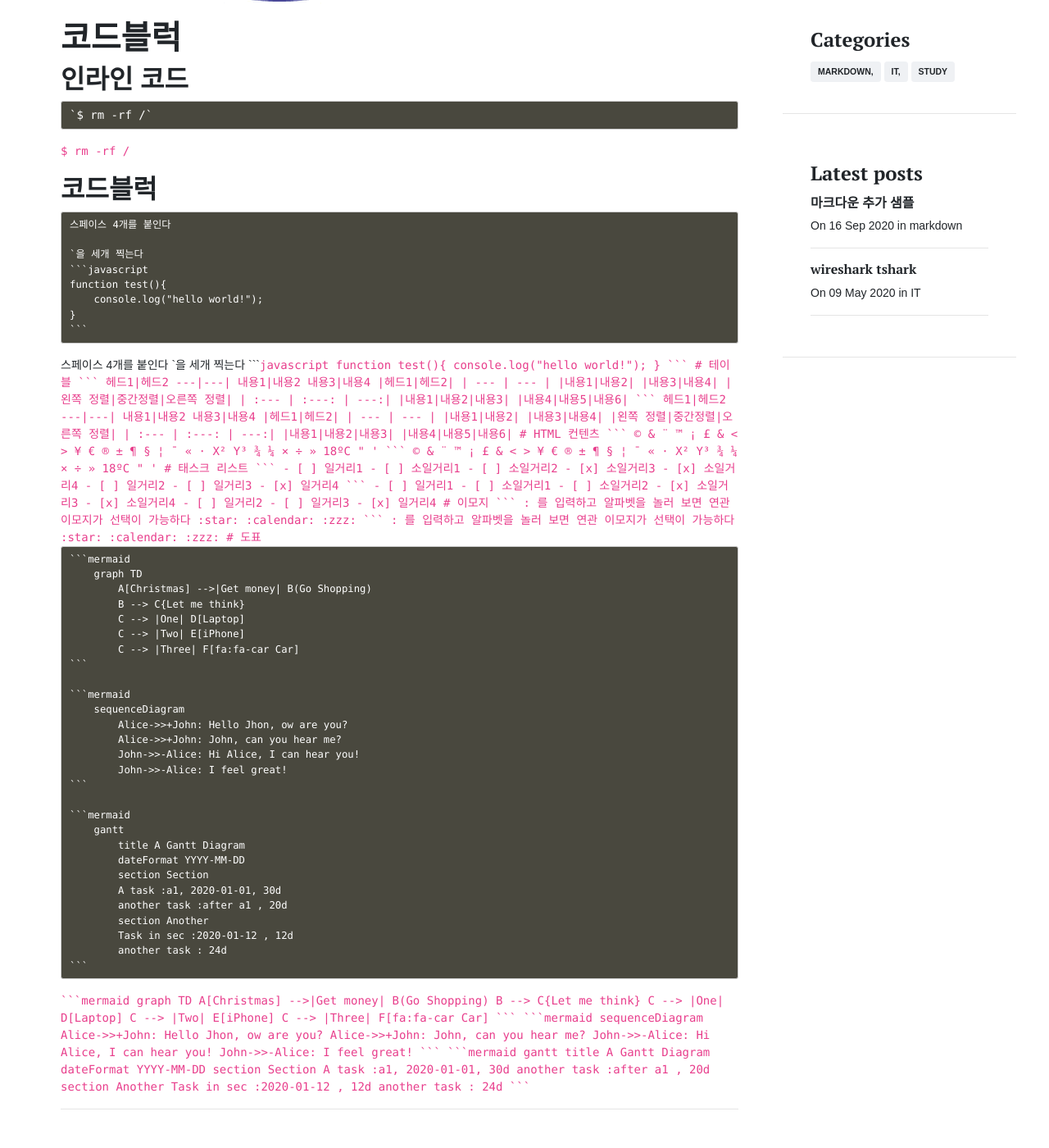
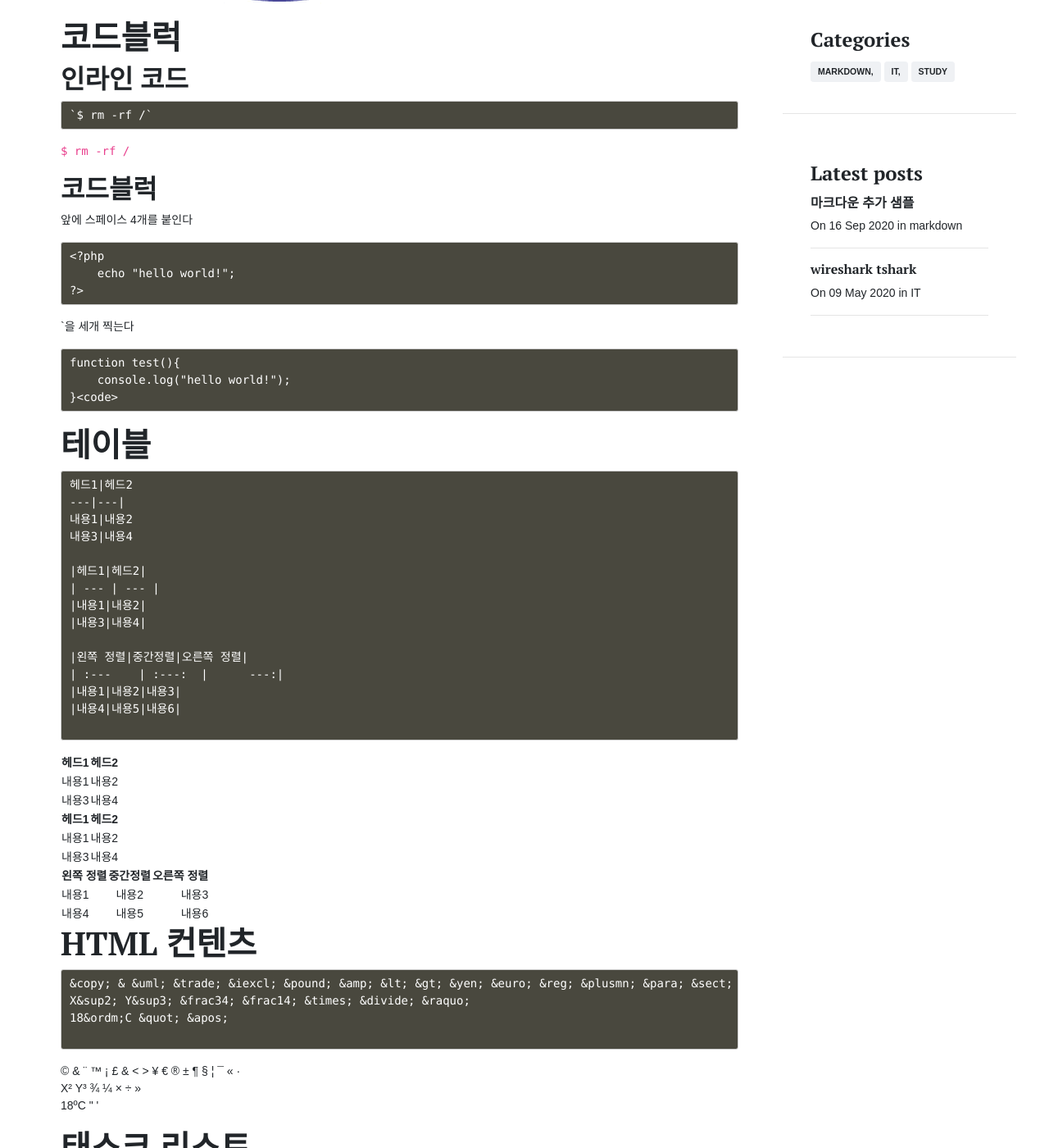
Before and after one commit to cholchori/cholchori.github.io, a Jekyll site: the page built from _posts/2020-09-16-markdown-ext.md, in a window 1280 px wide and 1400 px high, scrolled down 4381 px. Shown: the whole window at 82% size. Built offline with Jekyll 4.4.1, drawn with Linux system fonts in a browser that asks for light colours; emoji names are drawn with the system emoji font; some web fonts are replaced; comment, search, counter and statistics services are not loaded; some of the changed text lies outside the part shown.

Commit message:
Update 2020-09-16-markdown-ext.md

````diff
--- a/_posts/2020-09-16-markdown-ext.md
+++ b/_posts/2020-09-16-markdown-ext.md
@@ -172,20 +172,8 @@ _이탤릭_
 ```
 `$ rm -rf /`
 ## 코드블럭
-<pre>
-스페이스 4개를 붙인다
-    <? php
-        echo "hello world!";
-    ? >
-`을 세개 찍는다
-```javascript
-function test(){
-    console.log("hello world!");
-}
-```
-</pre>
 
-스페이스 4개를 붙인다
+앞에 스페이스 4개를 붙인다
 
     <?php
         echo "hello world!";
````
